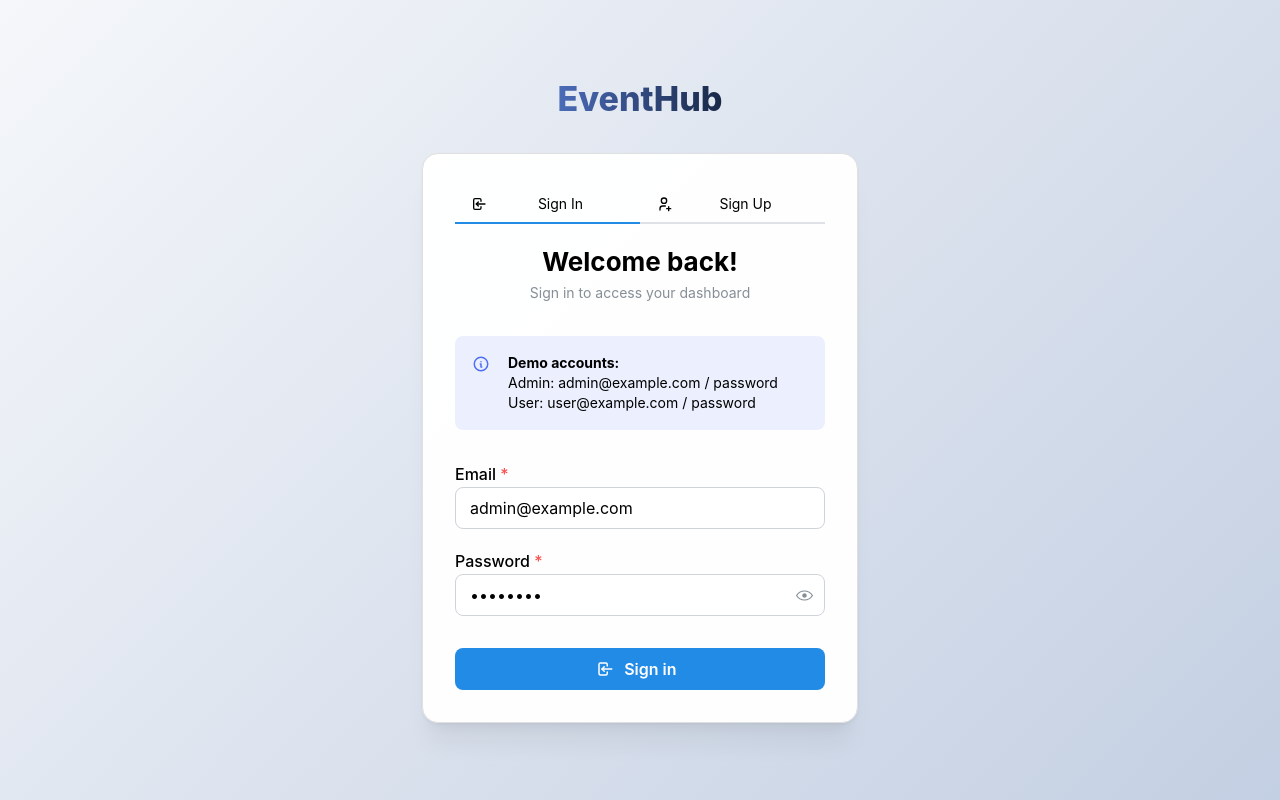
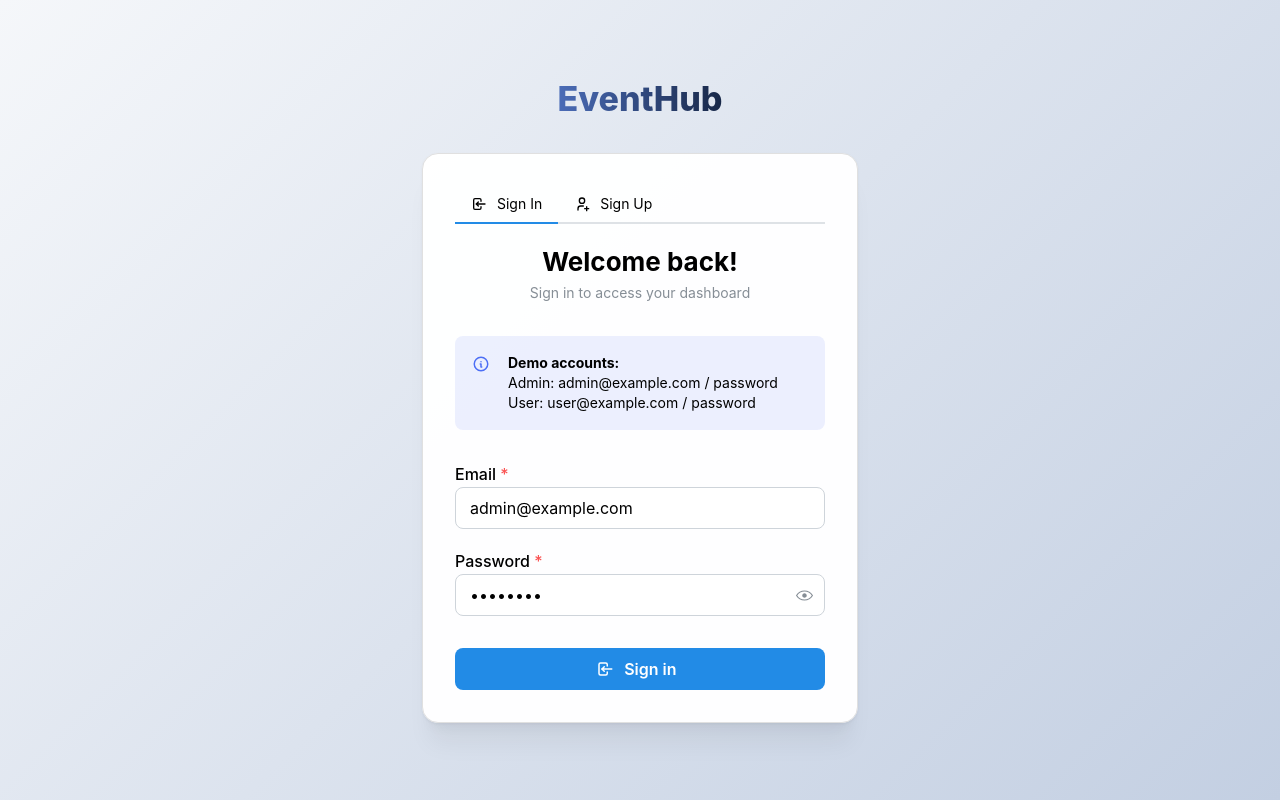
Before and after one commit to mikoajp/EventHub, a React (Vite) app in the folder frontend/: page /login in a window 1280 px wide. Built offline with nearby package versions, Linux system fonts and the light colour scheme; no server answers.

Commit message:
feat: align Sign In/Sign Up tabs to the left
Removed 'grow' prop from Tabs.List to left-align the tabs

```diff
--- a/frontend/src/pages/LoginPage.tsx
+++ b/frontend/src/pages/LoginPage.tsx
@@ -180,7 +180,7 @@ export const LoginPage: React.FC = () => {
             }}
           >
             <Tabs value={activeTab} onChange={setActiveTab} defaultValue="login">
-              <Tabs.List grow mb="lg">
+              <Tabs.List mb="lg">
                 <Tabs.Tab value="login" leftSection={<IconLogin size={16} />}>
                   Sign In
                 </Tabs.Tab>
```
